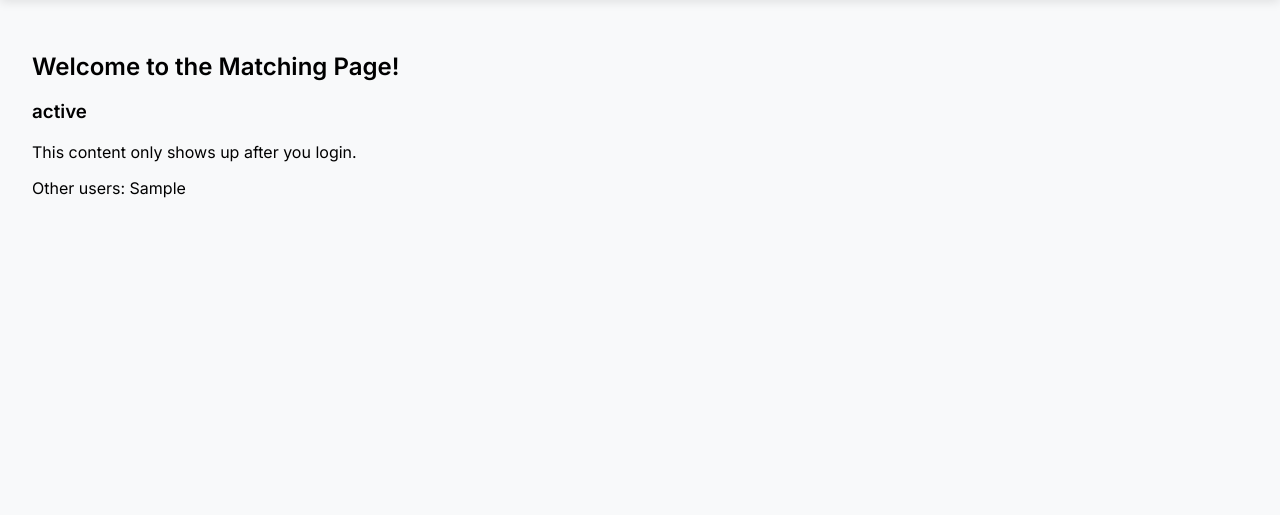
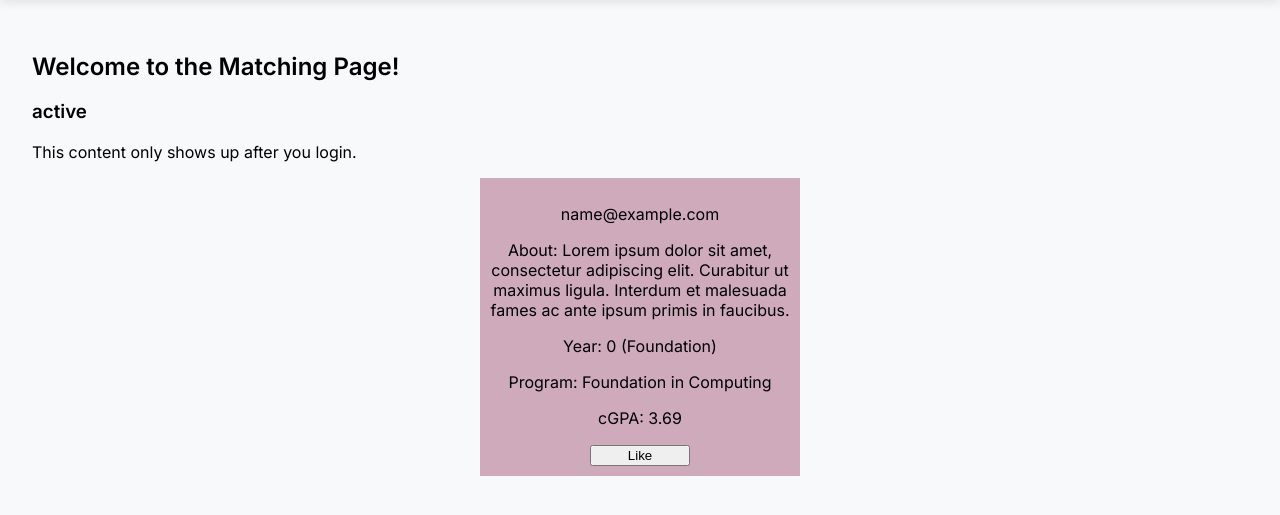
Before and after one commit to LalitaaTri/Mini-IT-project, a Django app: template teamup_mmu/features/matching_view/templates/index.html in a window 1280 px wide. Shown: the part 63-578 px from the top of the page. Run offline with Django 5.2, Linux system fonts and the light colour scheme; the template is opened without the code that fills it: most values are stand-ins (such as "Sample title", 1, 10 or a date in 2020).

Commit message:
in process of adding feature mathcing - view people

```diff
--- a/teamup_mmu/features/matching_view/templates/index.html
+++ b/teamup_mmu/features/matching_view/templates/index.html
@@ -4,5 +4,35 @@
     <h2>Welcome to the Matching Page!</h2>
     <h3>{{status}}</h3>
     <p>This content only shows up after you login.</p>
-    <p>Other users: {{other_users}}</p>
+    <style>
+        .user-list {
+
+        }
+        .user-card {
+            background-color: #ceaabb;
+            padding: 10px;
+            width: 300px;
+            margin-left: auto;
+            margin-right: auto;
+            text-align: center;
+            margin-bottom: 10px;
+        }
+        .user-card button {
+            width: 100px;
+        }
+    </style>
+    <div class="user-list">
+        {% for user in other_users %}
+            <div class="user-card">
+                <p>{{ user.email }}</p>
+                <p>About: Lorem ipsum dolor sit amet, consectetur adipiscing elit. Curabitur ut maximus ligula. Interdum et malesuada fames ac ante ipsum primis in faucibus.</p>
+                <p>Year: 0 (Foundation)</p>
+                <p>Program: Foundation in Computing</p>
+                <p>cGPA: 3.69</p>
+                <button>Like</button>
+            </div>
+        {% empty %}
+            <div class="user-card">No other users found.</div>
+        {% endfor %}
+    </div>
 {% endblock %}
```
